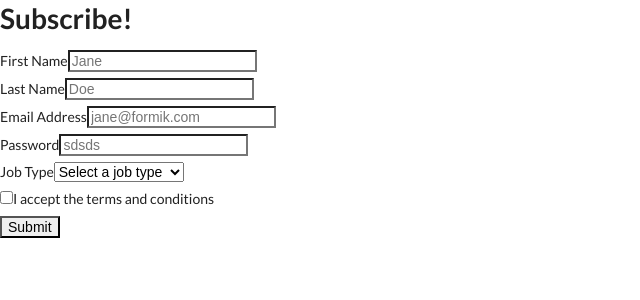
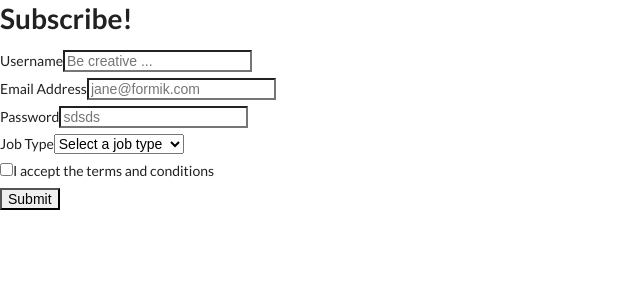
Before and after one commit to hamzahfirman/collegebiblio, a React (Create React App) app: page /signup in a window 1280 px wide. Shown: the top 300 px of the page, without its empty margins (0-640 px from the left). Built offline with nearby package versions, Linux system fonts and the light colour scheme.

Commit message:
fix: change firstname to username input and delete lastname

```diff
--- a/src/components/Home.js
+++ b/src/components/Home.js
@@ -16,12 +16,22 @@ class Home extends React.Component {
     this.setState({ signUp: true });
   };
 
-  componentDidMount() {
-    console.log(this.props.state);
-  }
+  handleOnClickSignUp = () => {
+    this.setState({ signUp: true });
+  };
+  // componentDidMount() {
+  //   console.log(this.props.history);
+  // }
   render() {
     let { signedIn, signUp } = this.state;
+    let location = this.props.history.location;
 
+    // Check for sign up values
+    // if(location){
+    //   if(location.state){
+
+    //   }
+    // }
     if (signedIn) {
       return <div>Home: I am signed in!</div>;
     }
--- a/src/components/forms/SignUp.js
+++ b/src/components/forms/SignUp.js
@@ -80,23 +80,16 @@ class Signup extends React.Component {
 
         <Formik
           initialValues={{
-            firstName: "",
-            lastName: "",
+            username: "",
             email: "",
             password: "",
             acceptedTerms: false, // added for our checkbox
             jobType: "" // added for our select
           }}
           validationSchema={Yup.object({
-            firstName: Yup.string()
+            username: Yup.string()
 
               .max(15, "Must be 15 characters or less")
-
-              .required("Required"),
-
-            lastName: Yup.string()
-
-              .max(20, "Must be 20 characters or less")
 
               .required("Required"),
 
@@ -126,22 +119,15 @@ class Signup extends React.Component {
           })}
           onSubmit={values => {
             alert("SUCCESS!! :-)\n\n" + JSON.stringify(values, null, 4));
-            this.props.history.push("/");
+            this.props.history.push({ pathname: "/", state: values });
           }}
         >
           <Form>
             <MyTextInput
-              label="First Name"
-              name="firstName"
+              label="Username"
+              name="username"
               type="text"
-              placeholder="Jane"
-            />
-
-            <MyTextInput
-              label="Last Name"
-              name="lastName"
-              type="text"
-              placeholder="Doe"
+              placeholder="Be creative ..."
             />
 
             <MyTextInput
```
